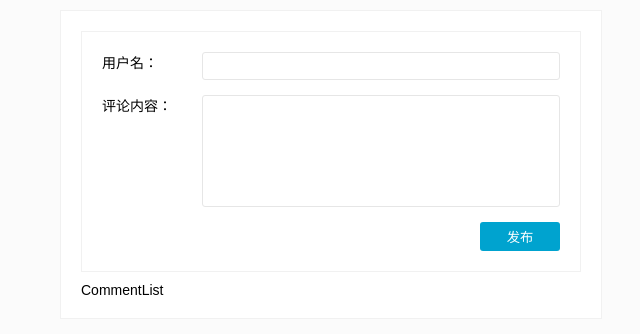
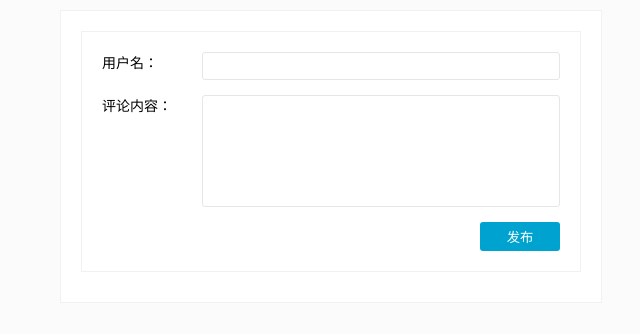
Before and after one commit to justxuewei/playground, a React (Create React App) app in the folder comment-app/: page / in a window 1280 px wide. Shown: the top 334 px of the page, without its empty margins (309-949 px from the left). Built offline with nearby package versions, Linux system fonts and the light colour scheme; the HTML template or start-up script is replaced by a standard one.

Commit message:
feat(comment-app): impl a basic comment app
Signed-off-by: Xuewei Niu <justxuewei@apache.org>

```diff
--- a/comment-app/src/App.tsx
+++ b/comment-app/src/App.tsx
@@ -1,19 +1,40 @@
 import { Component, ReactNode } from 'react';
 import CommentInput from './CommentInput';
 import CommentList from './CommentList';
+import CommentModel from './model';
 
-class App extends Component {
+interface IState {
+  comments: Array<CommentModel>;
+}
+
+class App extends Component<unknown, IState> {
+  constructor(props: unknown) {
+    console.log("App constructor");
+    super(props);
+
+    this.state = {
+      comments: [],
+    };
+    console.log("App constructor", this.state);
+  }
+
   render(): ReactNode {
-      return (
-        <div className='wrapper'>
-          <CommentInput />
-          <CommentList />
-        </div>
-      );
+    return (
+      <div className='wrapper'>
+        <CommentInput onSubmit={this.handleSubmitContent.bind(this)} />
+        <CommentList comments={this.state.comments} />
+      </div>
+    );
   }
 
   handleSubmitContent(username: string, content: string): void {
-    console.log(username, content);
+    const comment: CommentModel = {
+      username: username,
+      content: content
+    };
+    this.setState({
+      comments: this.state.comments.concat(comment),
+    });
   }
 }
 
--- /dev/null
+++ b/comment-app/src/Comment.tsx
@@ -0,0 +1,22 @@
+import { Component, ReactNode } from 'react';
+import CommentModel from './model';
+
+interface IProps {
+    key: number;
+    comment: CommentModel;
+}
+
+class Comment extends Component<IProps, unknown> {
+    render(): ReactNode {
+        return (
+            <div className='comment'>
+                <div className='comment-user'>
+                    <span>{this.props.comment.username} </span>：
+                </div>
+                <p>{this.props.comment.content}</p>
+            </div>
+        );
+    }
+}
+
+export default Comment;
--- a/comment-app/src/CommentInput.tsx
+++ b/comment-app/src/CommentInput.tsx
@@ -59,9 +59,11 @@ class CommentInput extends Component<IProps, IState> {
             const { username, content } = this.state;
             if (username === '') {
                 alert("username is required");
+                return;
             }
             if (content === '') {
                 alert("content is required");
+                return;
             }
             this.props.onSubmit(username, content);
             this.setState({
--- a/comment-app/src/CommentList.tsx
+++ b/comment-app/src/CommentList.tsx
@@ -1,9 +1,19 @@
 import { Component, ReactNode } from 'react';
+import CommentModel from './model';
+import Comment from './Comment';
 
-class CommentList extends Component {
+interface IProps {
+    comments: Array<CommentModel>
+}
+
+class CommentList extends Component<IProps, unknown> {
     render(): ReactNode {
         return (
-            <div>CommentList</div>
+            <div>
+                {this.props.comments.map((comment: CommentModel, i: number) =>
+                    <Comment comment={comment} key={i} />
+                )}
+            </div>
         );
     }
 }
--- /dev/null
+++ b/comment-app/src/model.ts
@@ -0,0 +1,6 @@
+type CommentModel = {
+    username: string;
+    content: string;
+}
+
+export default CommentModel;
```
Also changed, not shown: 1 other file (tests, documents, lock files or other folders).
